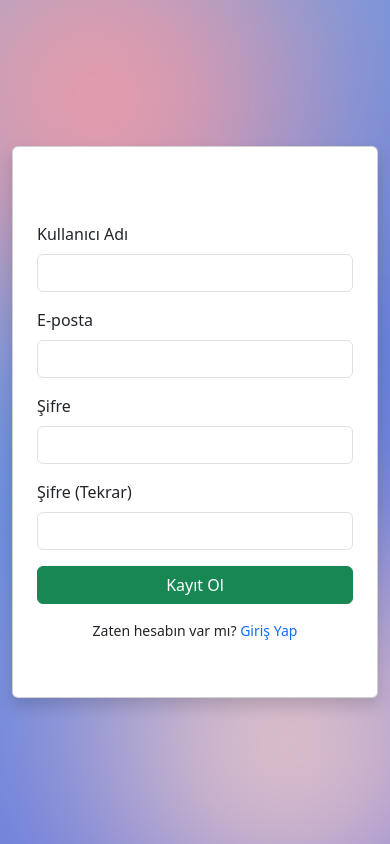
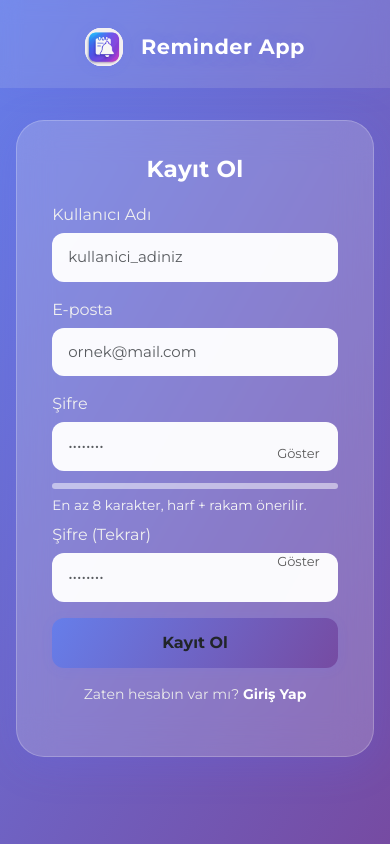
Before and after one commit to asimyrml/reminder_app, a Django app: page /register/ in a window 390 px wide. Run offline with Django 5.2, Linux system fonts and the light colour scheme; parts of the project's set-up code (start-up, migrations or seed data) failed here and were passed over.

Commit message:
login and register updated

```diff
--- /dev/null
+++ b/static/reminder_app/css/auth-common.css
@@ -0,0 +1,85 @@
+@import url('https://fonts.googleapis.com/css2?family=Montserrat:wght@700;400&display=swap');
+:root {
+    --rmd-primary-1: #667eea;
+    --rmd-primary-2: #764ba2;
+    --rmd-focus: rgba(86,103,253,.28);
+}
+* { box-sizing: border-box; }
+body {
+    min-height: 100vh;
+    margin: 0;
+    font-family: 'Montserrat', 'Poppins', sans-serif;
+    background: linear-gradient(120deg, var(--rmd-primary-1) 0%, var(--rmd-primary-2) 100%);
+    position: relative;
+    overflow-x: hidden;
+}
+/* Header */
+.rmd-app-header {
+    width: 100%;
+    background: rgba(255,255,255,0.10);
+    -webkit-backdrop-filter: blur(10px);
+    backdrop-filter: blur(10px);
+    box-shadow: 0 4px 24px rgba(86,103,253,0.08);
+    display: flex; align-items: center; gap: 18px;
+    padding: 28px 16px 22px; justify-content: center;
+    position: relative; z-index: 2;
+}
+.rmd-app-header img {
+    width: 56px; height: 56px; border-radius: 16px;
+    box-shadow: 0 2px 12px rgba(86,103,253,0.15);
+    background: #fff; object-fit: contain;
+}
+.rmd-app-title {
+    color: #fff; font-size: 2rem; font-weight: 700; letter-spacing: .5px;
+    margin: 0; text-shadow: 0 2px 16px rgba(86,103,253,0.18);
+}
+/* Messages */
+.rmd-messages { margin-bottom: .75rem; }
+.rmd-message { border-radius: 12px; padding: .6rem .8rem; font-size: .95rem; }
+.rmd-message.info { background: rgba(255,255,255,.25); color: #fff; border: 1px solid rgba(255,255,255,.35); }
+.rmd-message.error { background: #ffe0e0; color: #7a0b0b; border: 1px solid #f5bcbc; }
+/* Inputs & Buttons */
+.rmd-label { color: #f0f0f0; font-weight: 500; margin-bottom: 6px; }
+.rmd-input {
+    background: rgba(255,255,255,0.96);
+    border: none; border-radius: 12px;
+    padding: 13px 16px; font-size: 15px; margin-bottom: 12px;
+    transition: box-shadow .2s, transform .02s;
+}
+.rmd-input:focus-visible {
+    outline: none; box-shadow: 0 0 0 3px var(--rmd-focus);
+}
+.rmd-btn {
+    background: linear-gradient(120deg, var(--rmd-primary-1), var(--rmd-primary-2));
+    border: none; border-radius: 12px;
+    padding: 13px; font-size: 16px; font-weight: 700;
+    box-shadow: 0 2px 12px rgba(86,103,253,0.10);
+}
+.rmd-btn:hover { filter: brightness(1.02); }
+.rmd-btn:focus-visible { outline: 3px solid var(--rmd-focus); }
+.rmd-meta {
+    color: #eaeaea; font-size: 14px; margin-top: 1rem; text-align: center;
+}
+.rmd-meta a { color: #fff; font-weight: 600; text-decoration: none; }
+.rmd-meta a:hover { text-decoration: underline; }
+/* Show/hide password toggle */
+.rmd-input-group { position: relative; }
+.rmd-toggle-btn {
+    position: absolute; right: 10px; top: 50%; transform: translateY(-50%);
+    border: none; background: transparent; padding: 6px 8px; border-radius: 8px;
+    font-size: 13px; color: #5b5b5b; cursor: pointer;
+}
+.rmd-toggle-btn:focus-visible { outline: 2px solid var(--rmd-focus); }
+/* Background blobs */
+.rmd-blob { position: absolute; border-radius: 50%; filter: blur(120px); opacity: .5; z-index: 0; }
+.rmd-blob1 { width: 420px; height: 420px; background: #ff9a9e; top: -120px; left: -120px; }
+.rmd-blob2 { width: 350px; height: 350px; background: #fad0c4; bottom: -100px; right: -100px; }
+.rmd-blob3 { width: 180px; height: 180px; background: #a18cd1; top: 60%; left: 60%; }
+@media (max-width: 600px) {
+    .rmd-app-title { font-size: 1.3rem; }
+    .rmd-app-header img { width: 38px; height: 38px; }
+    .rmd-blob1, .rmd-blob2, .rmd-blob3 { display: none; }
+}
+@media (prefers-reduced-motion: reduce) {
+    .rmd-input, .rmd-btn { transition: none; }
+}
--- /dev/null
+++ b/static/reminder_app/css/register.css
@@ -0,0 +1,15 @@
+.rmd-section{display:flex; justify-content:center; align-items:flex-start; min-height:calc(100vh - 120px); margin-top:32px; padding:0 16px;}
+.rmd-card{
+    background:rgba(255,255,255,.18); border-radius:28px; padding:2.2rem;
+    width:100%; max-width:460px; position:relative; z-index:2;
+    -webkit-backdrop-filter:blur(18px); backdrop-filter:blur(18px);
+    border:1.5px solid rgba(255,255,255,.22); box-shadow:0 8px 40px rgba(86,103,253,.18);
+}
+.rmd-card h3{font-weight:700; color:#fff; margin-bottom:1.2rem; letter-spacing:.3px; text-align:center}
+/* Password strength */
+.rmd-strength{height:6px; border-radius:8px; background:rgba(255,255,255,.5); overflow:hidden; margin-top:6px; margin-bottom:6px}
+.rmd-strength > span{display:block; height:100%; width:0%}
+.rmd-strength.bad > span{background:#ef4444; width:33%}
+.rmd-strength.warn > span{background:#f59e0b; width:66%}
+.rmd-strength.ok > span{background:#10b981; width:100%}
+.rmd-hint{font-size:.85rem; color:#f5f5f5; margin-top:2px}
--- /dev/null
+++ b/static/reminder_app/js/auth-common.js
@@ -0,0 +1,24 @@
+// Şifre göster/gizle için ortak fonksiyon
+function setupPasswordToggle(inputId, btnId) {
+    const input = document.getElementById(inputId);
+    const btn = document.getElementById(btnId);
+    if (input && btn) {
+        btn.addEventListener('click', function () {
+            const showing = input.getAttribute('type') === 'text';
+            input.setAttribute('type', showing ? 'password' : 'text');
+            btn.textContent = showing ? 'Göster' : 'Gizle';
+            btn.setAttribute('aria-label', showing ? 'Şifreyi göster' : 'Şifreyi gizle');
+        });
+    }
+}
+// Çifte submit engelle
+function preventDoubleSubmit(formId, btnId, sendingText='Gönderiliyor...') {
+    const form = document.getElementById(formId);
+    const submitBtn = document.getElementById(btnId);
+    if (form && submitBtn) {
+        form.addEventListener('submit', function () {
+            submitBtn.disabled = true;
+            submitBtn.textContent = sendingText;
+        });
+    }
+}
--- /dev/null
+++ b/static/reminder_app/js/login.js
@@ -0,0 +1,4 @@
+document.addEventListener('DOMContentLoaded', function() {
+    setupPasswordToggle('id_password', 'rmd-toggle-password');
+    preventDoubleSubmit('rmd-login-form', 'rmd-submit-btn', 'Gönderiliyor...');
+});
--- /dev/null
+++ b/static/reminder_app/js/register.js
@@ -0,0 +1,57 @@
+document.addEventListener('DOMContentLoaded', function() {
+    setupPasswordToggle('id_password1', 'rmd-toggle-pw1');
+    setupPasswordToggle('id_password2', 'rmd-toggle-pw2');
+    preventDoubleSubmit('rmd-register-form', 'rmd-submit-btn', 'Gönderiliyor...');
+
+    // Şifre gücü ve eşleşme kontrolleri
+    const pw1 = document.getElementById('id_password1');
+    const pw2 = document.getElementById('id_password2');
+    const matchErr = document.getElementById('rmd-match-error');
+    const strengthBar = document.getElementById('rmd-strength');
+    const hint = document.getElementById('rmd-hint');
+
+    function calcStrength(val){
+        let score = 0;
+        if (val.length >= 8) score++;
+        if (/[A-Z]/.test(val)) score++;
+        if (/[a-z]/.test(val)) score++;
+        if (/\d/.test(val)) score++;
+        if (/[^A-Za-z0-9]/.test(val)) score++;
+        return score;
+    }
+    function updateStrength(){
+        const s = calcStrength(pw1.value);
+        strengthBar.classList.remove('bad','warn','ok');
+        if (!pw1.value) {
+            strengthBar.querySelector('span').style.width = '0%';
+            hint.textContent = 'En az 8 karakter, harf + rakam önerilir.';
+            return;
+        }
+        if (s <= 2){ strengthBar.classList.add('bad'); hint.textContent = 'Zayıf şifre. Uzunluk ve çeşitliliği artır.'; }
+        else if (s === 3){ strengthBar.classList.add('warn'); hint.textContent = 'Orta. Büyük/küçük harf, rakam ve sembol ekle.'; }
+        else { strengthBar.classList.add('ok'); hint.textContent = 'Güçlü şifre.'; }
+    }
+    pw1 && pw1.addEventListener('input', updateStrength);
+
+    function checkMatch(){
+        if (!pw2.value) { matchErr.classList.add('d-none'); return; }
+        if (pw1.value !== pw2.value) matchErr.classList.remove('d-none');
+        else matchErr.classList.add('d-none');
+    }
+    pw1 && pw1.addEventListener('input', checkMatch);
+    pw2 && pw2.addEventListener('input', checkMatch);
+
+    // Form submitte eşleşme kontrolü
+    const form = document.getElementById('rmd-register-form');
+    const submitBtn = document.getElementById('rmd-submit-btn');
+    form && form.addEventListener('submit', function(e){
+        if (pw1 && pw2 && pw1.value !== pw2.value){
+            e.preventDefault();
+            matchErr.classList.remove('d-none');
+            pw2.focus();
+            return;
+        }
+        submitBtn.disabled = true;
+        submitBtn.textContent = 'Gönderiliyor...';
+    });
+});
--- a/templates/register.html
+++ b/templates/register.html
@@ -1,148 +1,127 @@
-<style>
+{% load static %}
+<!DOCTYPE html>
+<html lang="tr">
+<head>
+    <meta charset="UTF-8" />
+    <meta name="viewport" content="width=device-width, initial-scale=1" />
+    <title>Kayıt Ol | Reminder App</title>
+    <!-- Styles -->
+    <link href="https://cdn.jsdelivr.net/npm/bootstrap@5.3.3/dist/css/bootstrap.min.css" rel="stylesheet" />
+    <link rel="icon" href="{% static 'images/reminder-icon.png' %}" type="image/x-icon" />
+    <link rel="icon" href="{% static 'images/reminder-icon.png' %}" type="image/x-icon" />
+    <link href="{% static 'reminder_app/css/auth-common.css' %}" rel="stylesheet" />
+    <link href="{% static 'reminder_app/css/register.css' %}" rel="stylesheet" />
+</head>
+<body>
+    <div class="rmd-blob rmd-blob1"></div>
+    <div class="rmd-blob rmd-blob2"></div>
+    <div class="rmd-blob rmd-blob3"></div>
 
-body {
-    background: linear-gradient(135deg, #74ABE2, #5563DE);
-    height: 100vh;
-    display: flex;
-    justify-content: center;
-    align-items: center;
-    overflow: hidden;
-    font-family: 'Poppins', sans-serif;
-}
+    <header class="rmd-app-header">
+        <img src="{% static 'images/reminder-icon.png' %}" alt="Reminder Icon">
+        <span class="rmd-app-title">Reminder App</span>
+    </header>
 
-/* Blob efektleri */
-body::before, body::after {
-    content: '';
-    position: absolute;
-    width: 400px;
-    height: 400px;
-    border-radius: 50%;
-    filter: blur(120px);
-    z-index: 0;
-}
+    <section class="rmd-section">
+        <div class="rmd-card">
+            <h3>Kayıt Ol</h3>
 
-body::before {
-    background: #ff9a9e;
-    top: -100px;
-    left: -100px;
-}
+            {% if messages %}
+            <div class="rmd-messages" aria-live="polite">
+                {% for message in messages %}
+                    <div class="rmd-message {% if message.tags %}{{ message.tags }}{% else %}info{% endif %}">{{ message }}</div>
+                {% endfor %}
+            </div>
+            {% endif %}
 
-body::after {
-    background: #fad0c4;
-    bottom: -100px;
-    right: -100px;
-}
+            <form method="POST" action="{% url 'register' %}" novalidate id="rmd-register-form">
+                {% csrf_token %}
 
-/* Kart Tasarımı */
-.card {
-    background: rgba(255, 255, 255, 0.15);
-    backdrop-filter: blur(20px);
-    border-radius: 25px;
-    padding: 2rem;
-    box-shadow: 0 8px 40px rgba(0,0,0,0.2);
-    width: 100%;
-    max-width: 420px;
-    z-index: 1;
-    transition: transform 0.4s ease, box-shadow 0.4s ease;
-}
+                {% if form and form.non_field_errors %}
+                  <div class="rmd-message error mb-2" role="alert">{{ form.non_field_errors }}</div>
+                {% endif %}
 
-.card:hover {
-    transform: translateY(-5px);
-    box-shadow: 0 12px 50px rgba(0,0,0,0.25);
-}
+                <div class="mb-3">
+                    <label for="id_username" class="rmd-label">Kullanıcı Adı</label>
+                    <input
+                        type="text"
+                        class="form-control rmd-input"
+                        id="id_username"
+                        name="username"
+                        value="{{ form.username.value|default_if_none:'' }}"
+                        required
+                        autocomplete="username"
+                        placeholder="kullanici_adiniz" />
+                    {% if form and form.username.errors %}
+                      <div class="invalid-feedback">{{ form.username.errors.0 }}</div>
+                    {% endif %}
+                </div>
 
-/* Başlık */
-.card h3 {
-    font-weight: 600;
-    color: #fff;
-    margin-bottom: 1.5rem;
-}
+                <div class="mb-3">
+                    <label for="id_email" class="rmd-label">E-posta</label>
+                    <input
+                        type="email"
+                        class="form-control rmd-input"
+                        id="id_email"
+                        name="email"
+                        value="{{ form.email.value|default_if_none:'' }}"
+                        required
+                        autocomplete="email"
+                        placeholder="ornek@mail.com" />
+                    {% if form and form.email.errors %}
+                      <div class="invalid-feedback">{{ form.email.errors.0 }}</div>
+                    {% endif %}
+                </div>
 
-/* Input alanları */
-.form-control {
-    background: rgba(255, 255, 255, 0.8);
-    border: none;
-    border-radius: 12px;
-    padding: 12px 15px;
-    font-size: 15px;
-    transition: all 0.3s ease;
-}
+                <div class="mb-2 rmd-input-group">
+                    <label for="id_password1" class="rmd-label">Şifre</label>
+                    <input
+                        type="password"
+                        class="form-control rmd-input"
+                        id="id_password1"
+                        name="password1"
+                        required
+                        autocomplete="new-password"
+                        placeholder="••••••••" />
+                    <button type="button" class="rmd-toggle-btn" id="rmd-toggle-pw1" aria-label="Şifreyi göster">Göster</button>
 
-.form-control:focus {
-    box-shadow: 0 0 0 3px rgba(86, 103, 253, 0.4);
-    outline: none;
-}
+                    <div class="rmd-strength" id="rmd-strength"><span></span></div>
+                    <div class="rmd-hint" id="rmd-hint">En az 8 karakter, harf + rakam önerilir.</div>
 
-/* Buton */
-.btn-primary {
-    background: linear-gradient(135deg, #667eea, #764ba2);
-    border: none;
-    border-radius: 12px;
-    padding: 12px;
-    font-size: 16px;
-    font-weight: 600;
-    transition: background 0.3s ease;
-}
+                    {% if form and form.password1.errors %}
+                      <div class="invalid-feedback">{{ form.password1.errors.0 }}</div>
+                    {% endif %}
+                </div>
 
-.btn-primary:hover {
-    background: linear-gradient(135deg, #5a67d8, #6b46c1);
-}
+                <div class="mb-3 rmd-input-group">
+                    <label for="id_password2" class="rmd-label">Şifre (Tekrar)</label>
+                    <input
+                        type="password"
+                        class="form-control rmd-input"
+                        id="id_password2"
+                        name="password2"
+                        required
+                        autocomplete="new-password"
+                        placeholder="••••••••" />
+                    <button type="button" class="rmd-toggle-btn" id="rmd-toggle-pw2" aria-label="Şifreyi göster">Göster</button>
+                    <div class="invalid-feedback d-none" id="rmd-match-error">Şifreler eşleşmiyor.</div>
 
-/* Alt yazı */
-.card p {
-    color: #e6e6e6;
-    font-size: 14px;
-    margin-top: 1rem;
-}
+                    {% if form and form.password2.errors %}
+                      <div class="invalid-feedback">{{ form.password2.errors.0 }}</div>
+                    {% endif %}
+                </div>
 
-.card a {
-    color: #fff;
-    text-decoration: none;
-    font-weight: 500;
-}
+                <button type="submit" class="btn rmd-btn w-100" id="rmd-submit-btn">Kayıt Ol</button>
 
-.card a:hover {
-    text-decoration: underline;
-}
-</style>
-
-
-
-<!DOCTYPE html>
-<html lang="en">
-<head>
-    <meta charset="UTF-8">
-    <title>Kayıt Ol</title>
-    <link href="https://cdn.jsdelivr.net/npm/bootstrap@5.3.3/dist/css/bootstrap.min.css" rel="stylesheet">
-</head>
-<body class="bg-light">
-    <div class="container d-flex justify-content-center align-items-center vh-100">
-        <div class="card shadow p-4" style="width: 100%; max-width: 400px;">
-            <h3 class="text-center mb-4">Kayıt Ol</h3>
-            <form method="POST">
-                {% csrf_token %}
-                <div class="mb-3">
-                    <label for="username" class="form-label">Kullanıcı Adı</label>
-                    <input type="text" class="form-control" id="username" name="username" required>
-                </div>
-                <div class="mb-3">
-                    <label for="email" class="form-label">E-posta</label>
-                    <input type="email" class="form-control" id="email" name="email" required>
-                </div>
-                <div class="mb-3">
-                    <label for="password1" class="form-label">Şifre</label>
-                    <input type="password" class="form-control" id="password1" name="password1" required>
-                </div>
-                <div class="mb-3">
-                    <label for="password2" class="form-label">Şifre (Tekrar)</label>
-                    <input type="password" class="form-control" id="password2" name="password2" required>
-                </div>
-                <button type="submit" class="btn btn-success w-100">Kayıt Ol</button>
-                <p class="text-center text-dark mt-3">
-                    Zaten hesabın var mı? <a class="text-primary" href="/login/">Giriş Yap</a>
+                <p class="rmd-meta">
+                    Zaten hesabın var mı? <a href="{% url 'login' %}">Giriş Yap</a>
                 </p>
             </form>
         </div>
-    </div>
+    </section>
+
+    <!-- Scripts -->
+    <script src="{% static 'reminder_app/js/auth-common.js' %}"></script>
+    <script src="{% static 'reminder_app/js/register.js' %}"></script>
 </body>
 </html>
```
Also changed, not shown: static/reminder_app/css/login.css (added, +18 -0 lines), templates/login.html (+87 -128 lines).
